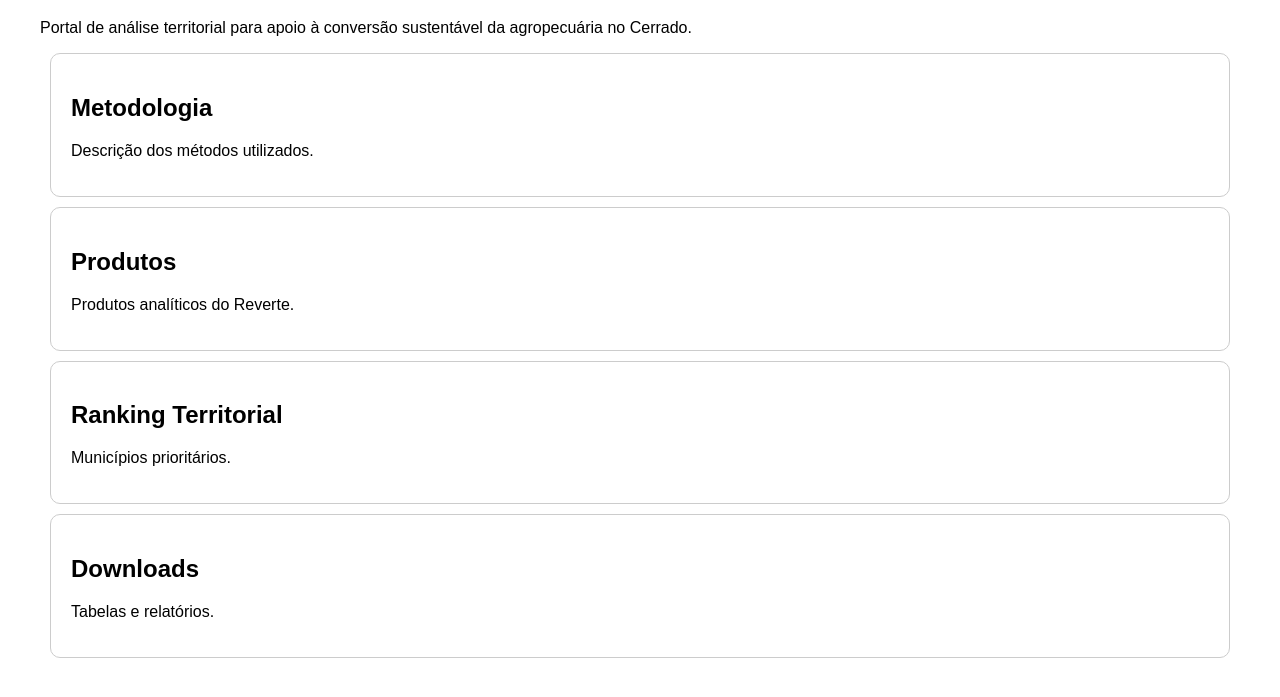
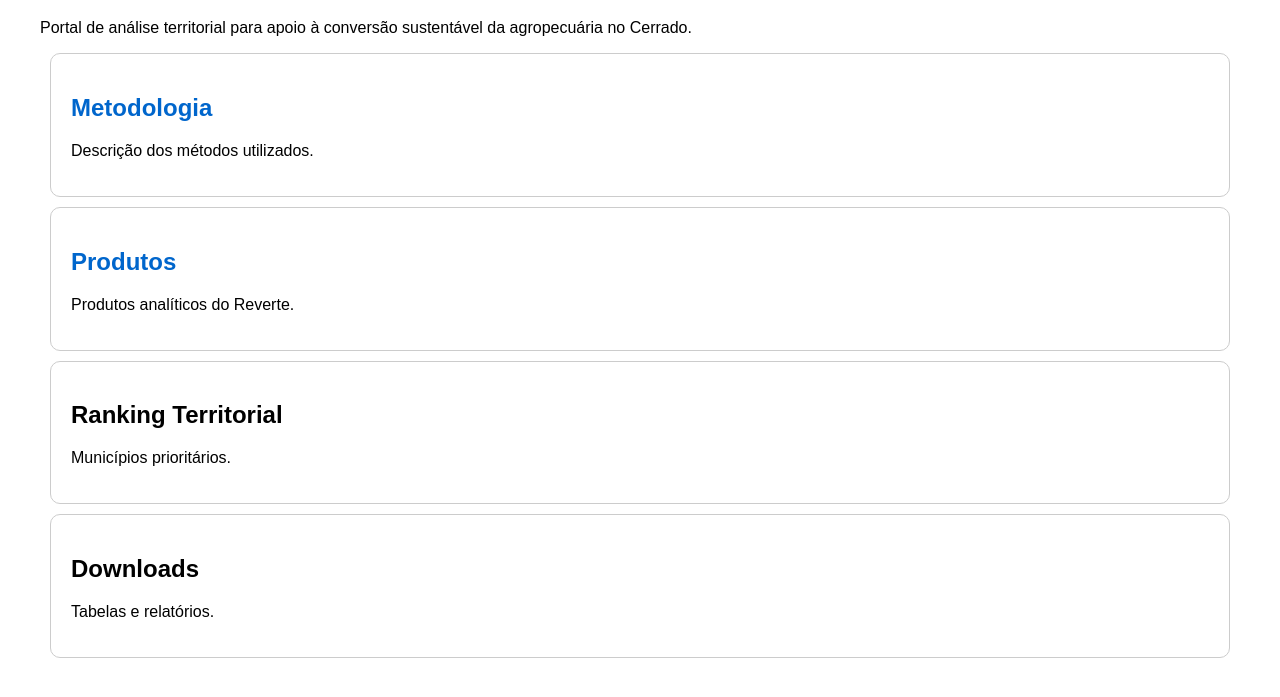
Before and after one commit to GiovanniMallmann/reverte, a plain HTML site: page index.html in a window 1280 px wide. Shown: the part 91-788 px from the top of the page. Drawn offline with Linux system fonts and the light colour scheme.

Commit message:
Add links to Metodologia and Produtos sections

```diff
--- a/index.html
+++ b/index.html
@@ -3,7 +3,6 @@
 
 <head>
 <meta charset="utf-8">
-
 <title>Atlas Reverte Cerrado</title>
 
 <style>
@@ -24,6 +23,7 @@ body{
 
 a{
     text-decoration:none;
+    color:#0066cc;
 }
 
 </style>
@@ -39,12 +39,12 @@ Portal de análise territorial para apoio à conversão sustentável da agropecu
 </p>
 
 <div class="card">
-<h2>Metodologia</h2>
+<h2><a href="metodologia.html">Metodologia</a></h2>
 <p>Descrição dos métodos utilizados.</p>
 </div>
 
 <div class="card">
-<h2>Produtos</h2>
+<h2><a href="produtos.html">Produtos</a></h2>
 <p>Produtos analíticos do Reverte.</p>
 </div>
 
@@ -59,4 +59,5 @@ Portal de análise territorial para apoio à conversão sustentável da agropecu
 </div>
 
 </body>
+
 </html>
```
